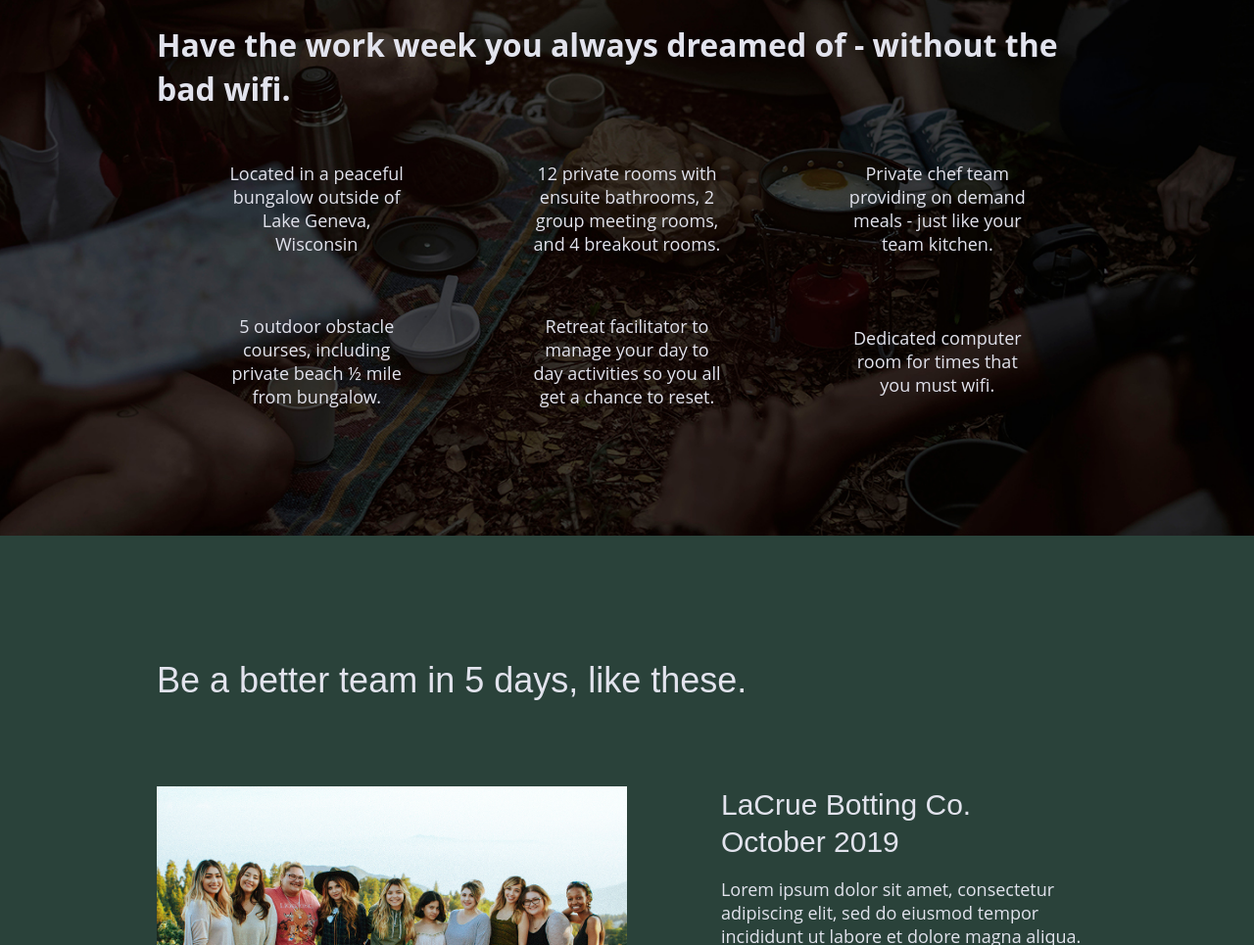
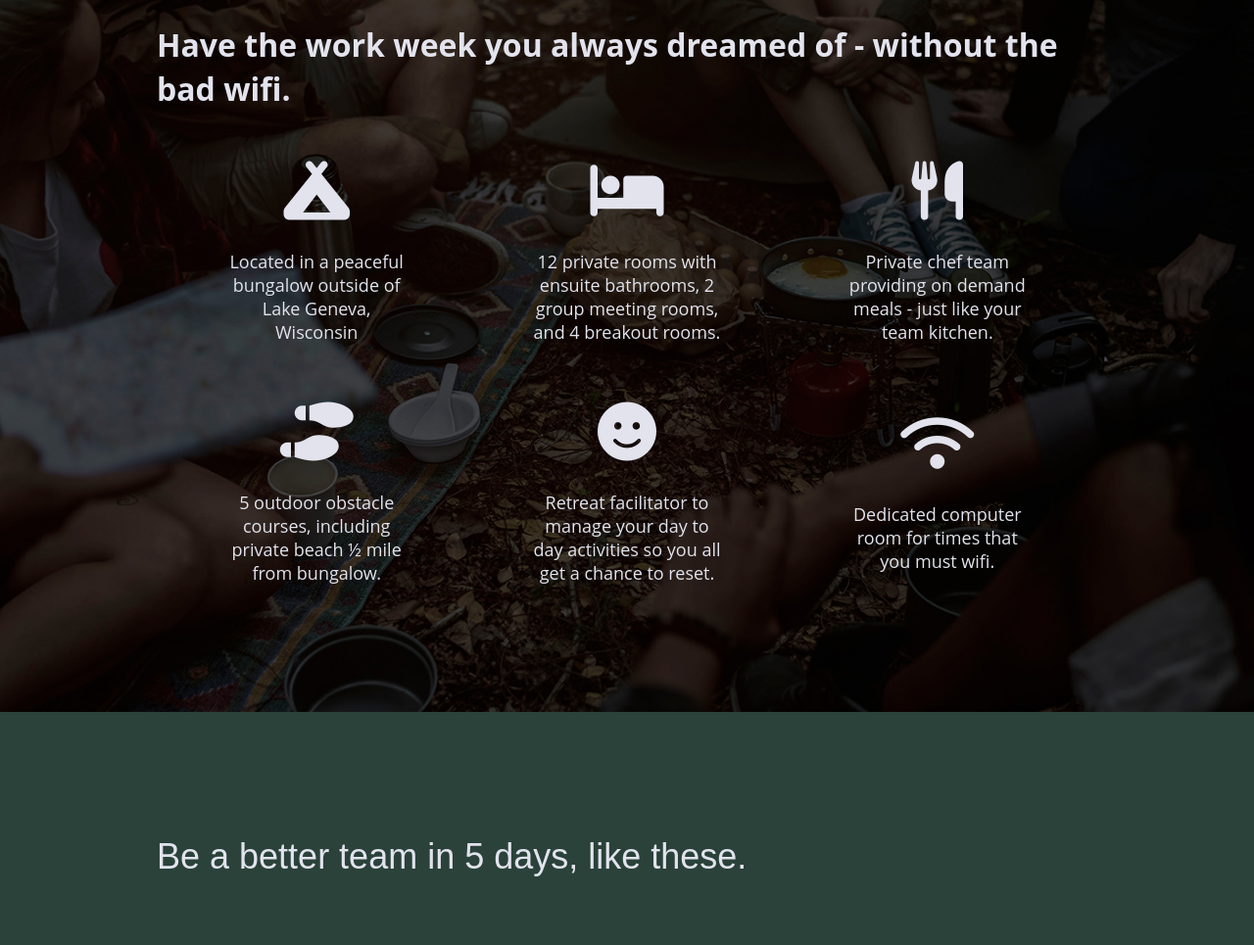
Before and after one commit to emily615/unplugged, a website: page index.html in a window 1280 px wide. Shown: the part 1158-2123 px from the top of the page at 98% size. Drawn offline with Linux system fonts and the light colour scheme.

Commit message:
Font awesome icons added to features section

```diff
--- a/css/main.css
+++ b/css/main.css
@@ -323,6 +323,11 @@ input[type=button] {
   justify-content: center;
   align-items: center;
   flex-flow: row wrap;
+}
+
+.features i{
+  font-size: 3.75em;
+  margin-bottom: 30px;
 }
 
 .features p {
--- a/index.html
+++ b/index.html
@@ -19,7 +19,10 @@
   <link rel="stylesheet" href="css/normalize.css">
   <link rel="stylesheet" href="css/main.css">
 
+  <script src="https://kit.fontawesome.com/44117f4cb0.js" crossorigin="anonymous"></script>
+
   <meta name="theme-color" content="#fafafa">
+
 </head>
 
 <body>
@@ -71,37 +74,37 @@
       <h1>Have the work week you always dreamed of - without the bad wifi.</h1>
       <div class="features-items">
         <article>
-          <p class="fontawesome-icon"></p>
+          <i class="fas fa-campground"></i>
           <p class="features-item-description">
             Located in a peaceful bungalow outside of Lake Geneva, Wisconsin
           </p>
         </article>
         <article>
-          <p class="fontawesome-icon"></p>
+          <i class="fas fa-bed"></i>
           <p class="features-item-description">
             12 private rooms with ensuite bathrooms, 2 group meeting rooms, and 4 breakout rooms.
           </p>
         </article>
         <article>
-          <p class="fontawesome-icon"></p>
+          <i class="fas fa-utensils"></i>
           <p class="features-item-description">
             Private chef team providing on demand meals - just like your team kitchen.
           </p>
         </article>
         <article>
-          <p class="fontawesome-icon"></p>
+          <i class="fas fa-shoe-prints"></i>
           <p class="features-item-description">
             5 outdoor obstacle courses, including private beach ½ mile from bungalow.
           </p>
         </article>
         <article>
-          <p class="fontawesome-icon"></p>
+          <i class="fas fa-smile"></i>
           <p class="features-item-description">
             Retreat facilitator to manage your day to day activities so you all get a chance to reset.
           </p>
         </article>
         <article>
-          <p class="fontawesome-icon"></p>
+          <i class="fas fa-wifi"></i>
           <p class="features-item-description">
             Dedicated computer room for times that you must wifi.
           </p>
```
Also changed, not shown: about/index.html (+3 -0 lines), faq/index.html (+2 -0 lines).
